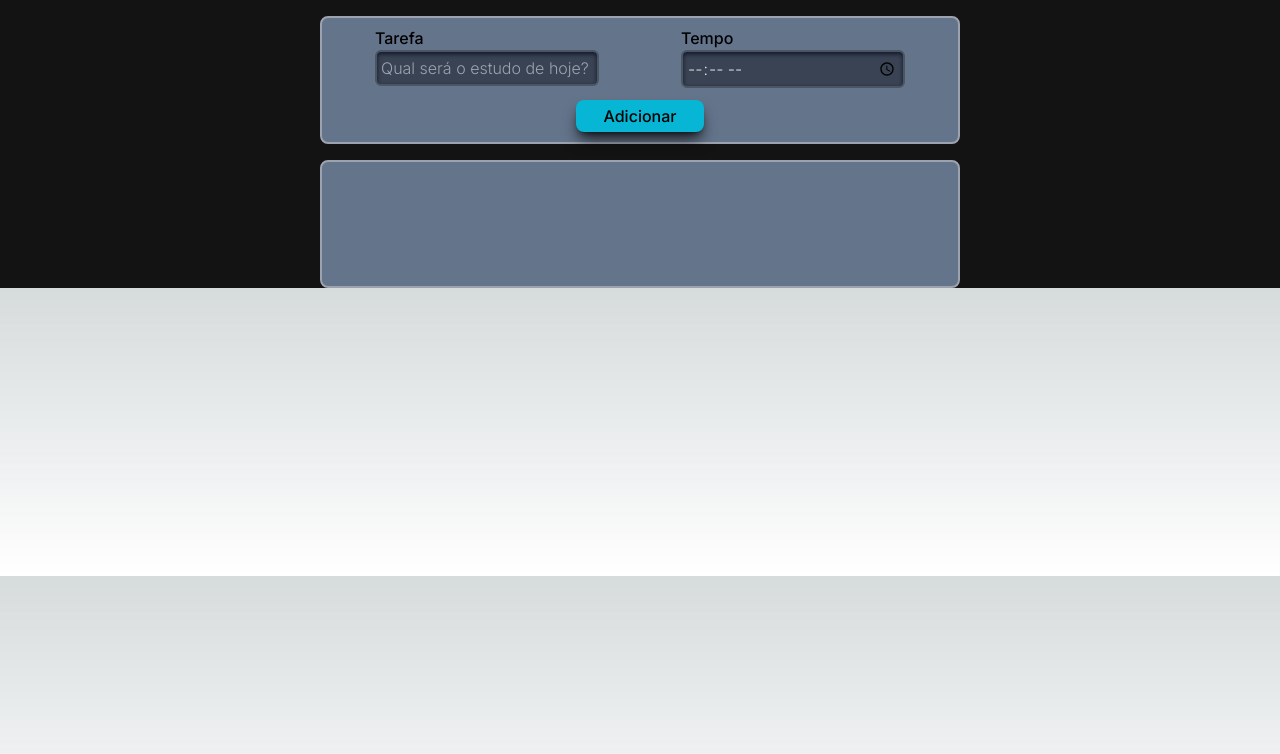
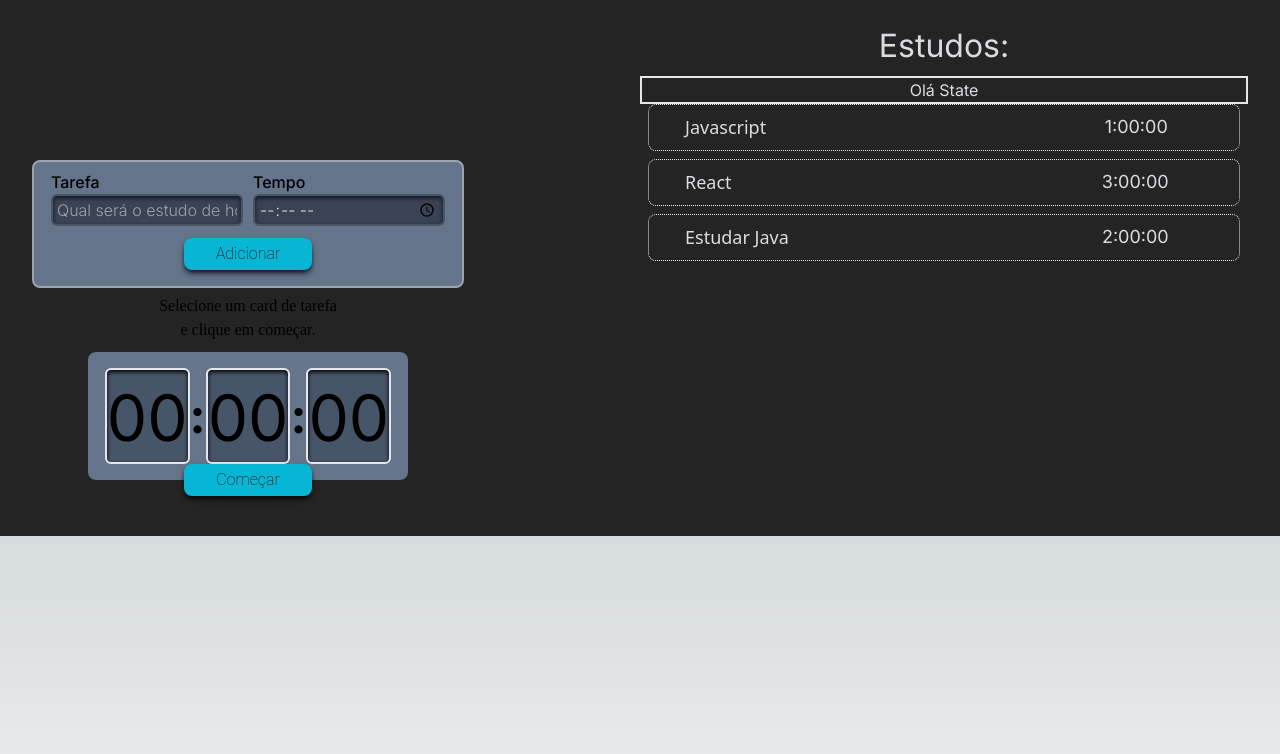
Before and after one commit to Mussesan/task-list-react, a Next.js app: page / in a window 1280 px wide. Shown: the top 754 px of the page. Built offline with nearby package versions, Linux system fonts and the light colour scheme.

Commit message:
fix: componentização cronometro

```diff
--- a/src/app/globals.css
+++ b/src/app/globals.css
@@ -1,6 +1,8 @@
 @tailwind base;
 @tailwind components;
 @tailwind utilities;
+
+@import url('https://fonts.googleapis.com/css2?family=Borel&family=Roboto:wght@100;400&display=swap');
 
 :root {
   --foreground-rgb: 0, 0, 0;
--- a/src/app/page.tsx
+++ b/src/app/page.tsx
@@ -1,21 +1,22 @@
-import TimeInput from "@/components/TimeInput"
-import Inputlabel from "@/components/Inputlabel"
-import ComomBtn from "@/components/ComomBtn"
+import TimeInput from "@/components/TimeInput";
+import Inputlabel from "@/components/Inputlabel";
+import ComomBtn from "@/components/ComomBtn";
+import List from "@/components/List";
+import Cronometro from "@/components/Cronometro";
 
 export default function Home() {
+  let systemTime = new Date();
+  let userTime: number = 600;
+  let systemHours = userTime / 60;
 
-  let systemTime = new Date()
-  let userTime:number = 600
-  let systemHours = userTime /60
-
-  return (<>
-
-    <div className="pt-4 bg-[#131313]">
-      <div className={`sm:w-[50%] xs:w-64 h-50 md:h-32 bg-slate-500 rounded-lg
-      border-gray-400 border-2
-        px-3 py-2 mx-auto
-      `}>
-        <div className="md:flex justify-around font-medium md:t-1">
+  return (
+    <>
+      <main className="pt-4 bg-[#242424] md:flex h-auto px-8 pb-10 container justify-between mx-auto scroll-smooth">
+        <section>
+          <div
+            className={`md:w-[27rem] xs:w-72 h-48 md:h-32 bg-slate-500 rounded-lg
+            border-gray-400 border-2 px-3 py-2 mx-auto md:mt-[9rem]`}>
+            <div className="md:flex justify-around font-medium">
               <div>
                 <h3 className="">Tarefa</h3>
                 <Inputlabel />
@@ -26,25 +27,35 @@ export default function Home() {
                 <TimeInput />
               </div>
             </div>
-        <div className={`mx-auto xs:h-auto md:h-auto
+            <div
+              className={`mx-auto xs:h-auto md:h-auto
             flex justify-center items-center
-        `}>
+          `}
+            >
               <ComomBtn>Adicionar</ComomBtn>
             </div>
-
-      </div>
-    </div>
-    {/* teste */}
-
-    <div className="pt-4 bg-[#131313]">
-      <div className={`sm:w-[50%] xs:w-64 h-50 md:h-32 bg-slate-500 rounded-lg
-      border-gray-400 border-2
-        px-3 py-2 mx-auto
-      `}>
-
+            <div className="mt-5 md:mt-6 font-cav text-center">
+              Selecione um card de tarefa <br /> e clique em começar.
             </div>
           </div>
 
+          <div className="mt-16 text-center">
+            <Cronometro />
+            <div className="-mt-4">
+              <ComomBtn>Começar</ComomBtn>
+            </div>
+          </div>
+        </section>
+        <section className="block md:flex-row text-center justify-center md:w-1/2 h-auto text-gray-200/95">
+          <span>
+            <h1 className="text-xl md:text-[2em] my-4">
+              Estudos:
+            </h1>
+            <List />
+          </span>
+        </section>
+      </main>
+      {/* teste */}
     </>
-  )
+  );
 }
--- a/src/components/ComomBtn.tsx
+++ b/src/components/ComomBtn.tsx
@@ -1,9 +1,22 @@
-export default function ComomBtn(props: any){
+import { AppProps } from 'next/app';
+import { Dancing_Script } from 'next/font/google'
 
-    return (<>
-        <button className={`w-[8rem] h-[2rem]
-           bg-cyan-500 rounded-lg text-black font-medium
-           shadow-lg shadow-black/75
-        `}>{props.children}</button>
-    </>)
+export default function ComomBtn(props: any) {
+
+  return (
+    <>
+
+      <button
+        className={`w-[8rem] h-[2rem] font-rob
+           bg-cyan-500 rounded-lg text-black font-extralight
+            shadow-md shadow-black/75 active:shadow-inner active:shadow-black
+            hover:bg-cyan-400 hover:shadow-sm hover:shadow-gray-100/80
+            active:bg-gradient-to-r active:from-indigo-600/50  active:via-sky-600/70  active:to-emerald-600/50
+            active:transition-all
+        `}
+      >
+        {props.children}
+      </button>
+    </>
+  );
 }
--- /dev/null
+++ b/src/components/Cronometro.tsx
@@ -0,0 +1,29 @@
+export default function Cronometro(){
+
+    return (<>
+        <div
+              className={`sm:w-80 w-52 h-24 md:h-32 bg-slate-500 rounded-lg
+              mx-auto flex justify-center items-center
+              `}>
+              <div className="flex items-center">
+                <span
+                  className={`border-2 rounded-md h-12 md:h-24 text-[2em] md:text-[4rem] shadow-inner
+                  shadow-black bg-slate-600
+                  `}>00
+                </span>
+                <span className="text-[3rem] md:font-bold">:</span>
+                <span
+                  className={`border-2 rounded-md h-12 md:h-24 text-[2em] md:text-[4rem] shadow-inner
+                  shadow-black bg-slate-600
+                  `}>00
+                </span>
+                <span className="text-[3rem] md:font-bold sm:font-thin">:</span>
+                <span
+                  className={`border-2 rounded-md h-12 md:h-24 text-[2em] md:text-[4rem] shadow-inner
+                  shadow-black bg-slate-600
+                  `}> 00
+                </span>
+              </div>
+            </div>
+    </>)
+}
--- a/src/components/Inputlabel.tsx
+++ b/src/components/Inputlabel.tsx
@@ -1,12 +1,24 @@
-export default function Inputlabel(){
 
-    return (
-        <>
-            <input type="text" className={`
+
+export default function Inputlabel() {
+
+    interface labelProps {
+        type?: string;
+
+
+    }
+
+  return (
+    <>
+      <input
+        type="text"
+        className={`
                 rounded-md border-2 border-gray-600 shadow-slate-900 shadow-inner
-                bg-gray-700/95 text-gray-100/95 font-light w-56
+                bg-gray-700/95 text-gray-100/95 font-light w-64 md:w-48 h-8
                 mb-3 p-1
-            `} placeholder="Qual será o estudo de hoje?" />
-        </>
-    )
+            `}
+        placeholder="Qual será o estudo de hoje?"
+      />
+    </>
+  );
 }
--- /dev/null
+++ b/src/components/List.tsx
@@ -0,0 +1,60 @@
+
+"use client"
+
+import { useState } from "react"
+
+export default function List(){
+
+    const [estudos, setEstudos] = useState([
+        {
+            titulo: "javascript",
+            tempo: "1:00:00",
+        },
+        {
+            titulo: "react",
+            tempo: "3:00:00"
+        },
+        {
+            titulo: "estudar Java",
+            tempo: "2:00:00",
+        }]
+    );
+
+    let taskList = [
+        {
+            titulo: "javascript",
+            tempo: "1:00:00",
+        },
+        {
+            titulo: "react",
+            tempo: "3:00:00"
+        },
+        {
+            titulo: "estudar Java",
+            tempo: "2:00:00",
+        }
+    ]
+
+    // retorno do componente
+    return(<>
+
+        <h1 className={`border-2 hover:bg-white/10 active:bg-green-500/80 select-none	`}>
+            Olá State
+        </h1>
+
+        {taskList.map((item, index)=>{
+            //retorno do map
+            return(
+                <li key={index} className="border-[1px] border-dotted rounded-lg px-8 py-2 flex justify-between text-xs md:text-lg mb-2 mx-2">
+                    <h3>
+                        <span className="ml-1 font-sans">{item.titulo.charAt(0).toLocaleUpperCase() + item.titulo.slice(1)}</span>
+                    </h3>
+                    <span className="flex justify-around md:w-56 ">
+                        <p className="mr-1"></p>
+                        <span>{item.tempo}</span>
+                    </span>
+                </li>
+            )
+        })}
+    </>)
+}
--- a/src/components/TimeInput.tsx
+++ b/src/components/TimeInput.tsx
@@ -1,10 +1,15 @@
-export default function TimeInput(){
-
-    return (<>
-            <input type="time" className={`
+export default function TimeInput() {
+  return (
+    <>
+      <input
+        type="time"
+        className={`
             rounded-md border-2 border-gray-600 shadow-slate-900 shadow-inner
-            bg-gray-700/95 text-gray-100/95 font-light w-56
+            bg-gray-700/95 text-gray-100/95 font-light w-64 md:w-48 h-8
             mb-3 p-1
-        `} placeholder="Qual será o estudo de hoje?" />
-    </>)
+        `}
+        placeholder="Qual será o estudo de hoje?"
+      />
+    </>
+  );
 }
--- /dev/null
+++ b/src/pages/_app.js
@@ -0,0 +1,14 @@
+import { Poppins, Roboto, Caveat } from 'next/font/google'
+
+const inter = Inter({
+  subsets: ['latin'],
+  variable: '--font-inter',
+})
+
+export default function MyApp({ Component, pageProps }) {
+  return (
+    <main className={`${inter.variable} font-sans`}>
+      <Component {...pageProps} />
+    </main>
+  )
+}
--- a/tailwind.config.js
+++ b/tailwind.config.js
@@ -31,6 +31,12 @@ module.exports = {
         '2xl': '1536px',
         // => @media (min-width: 1536px) { ... }
       },
+      fontFamily: {
+        'cav': ['Caveat', 'cursive'],
+        'danc': ['Dancing Script','cursive'],
+        'rob': ['Roboto', 'sans-serif'],
+
+      },
     },
   },
   plugins: [],
```
Lines whose indentation alone changed are shown as unchanged.
